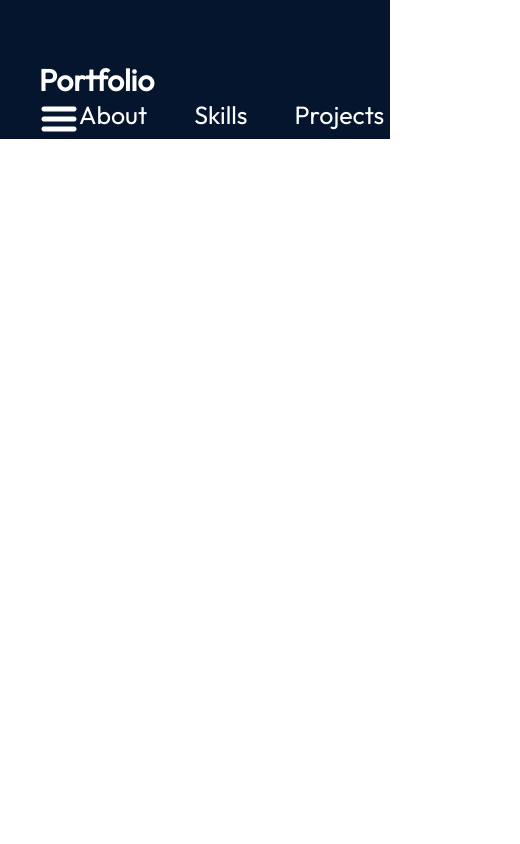
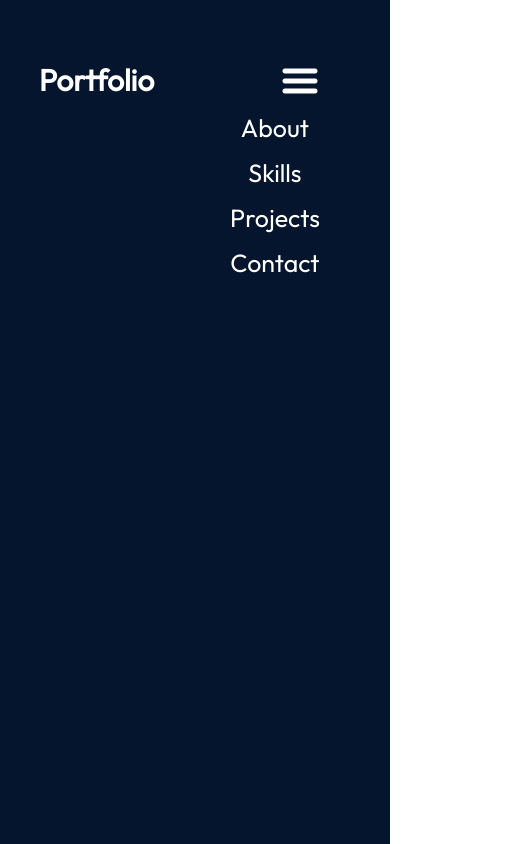
Before and after one commit to tatsuyax25/react-portfolio, a React (Vite) app: page / in a window 390 px wide. Shown: the whole page, 520 px wide, since content can reach past the window. Built offline with nearby package versions, Linux system fonts and the light colour scheme.

Commit message:
Styling hamburger menu

```diff
--- a/src/App.module.css
+++ b/src/App.module.css
@@ -3,5 +3,5 @@
 .App {
   background-color: var(--color-bg);
   width: 100%;
-  height: 100%;
+  height: 100vh;
 }
--- a/src/componets/Navbar/Navbar.module.css
+++ b/src/componets/Navbar/Navbar.module.css
@@ -38,4 +38,25 @@
     flex-direction: column;
     align-items: flex-start;
   }
+
+  .menu {
+    position: absolute;
+    right: 0;
+    margin-right: 10%;
+    flex-direction: column;
+    align-items: flex-end;
+    gap: 11px;
+    z-index: 3;
+  }
+
+  .menuBtn {
+    display: block;
+    cursor: pointer;
+  }
+
+  .menuItems {
+    flex-direction: column;
+    align-items: center;
+    gap: 13px;
+  }
 }
```
